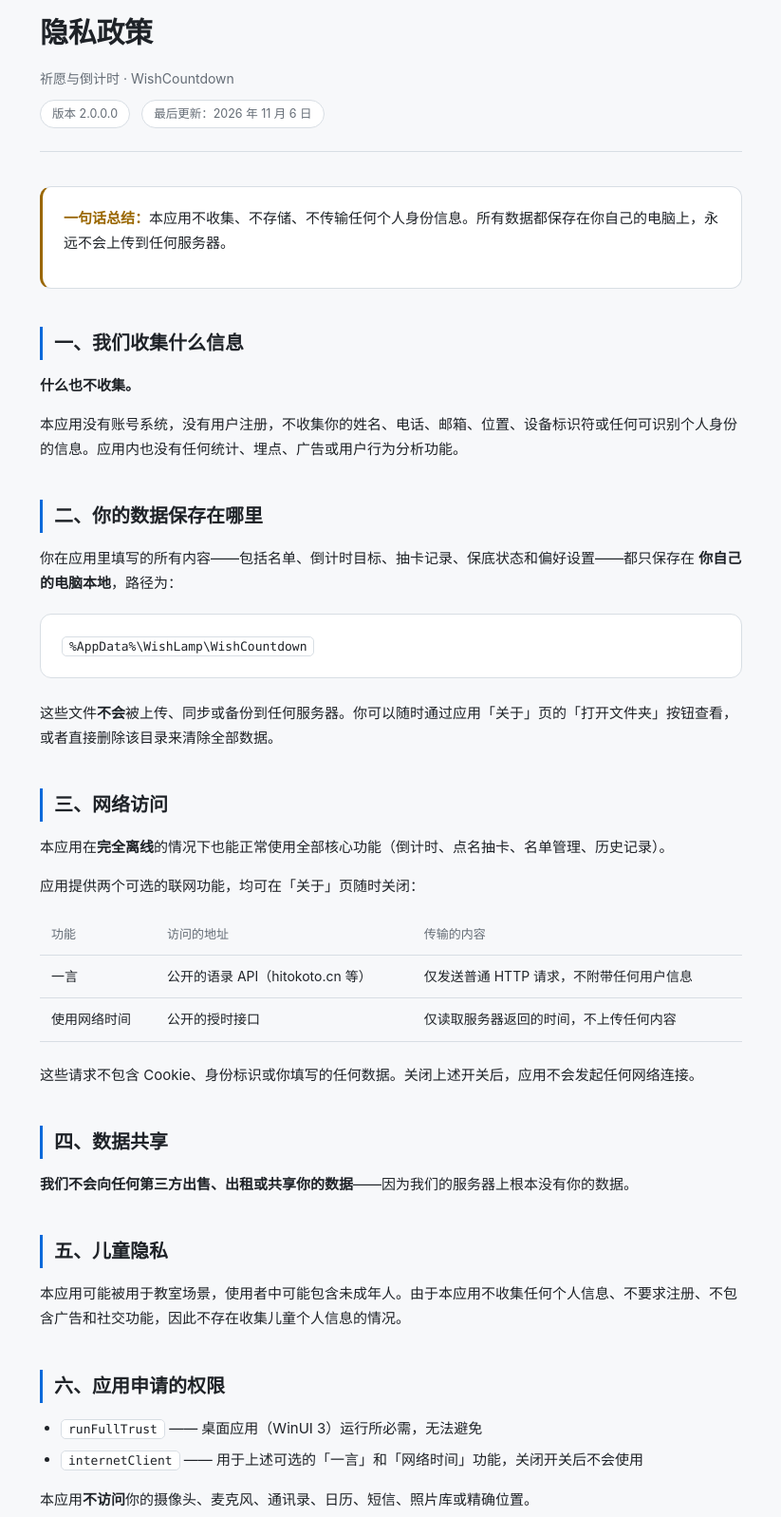
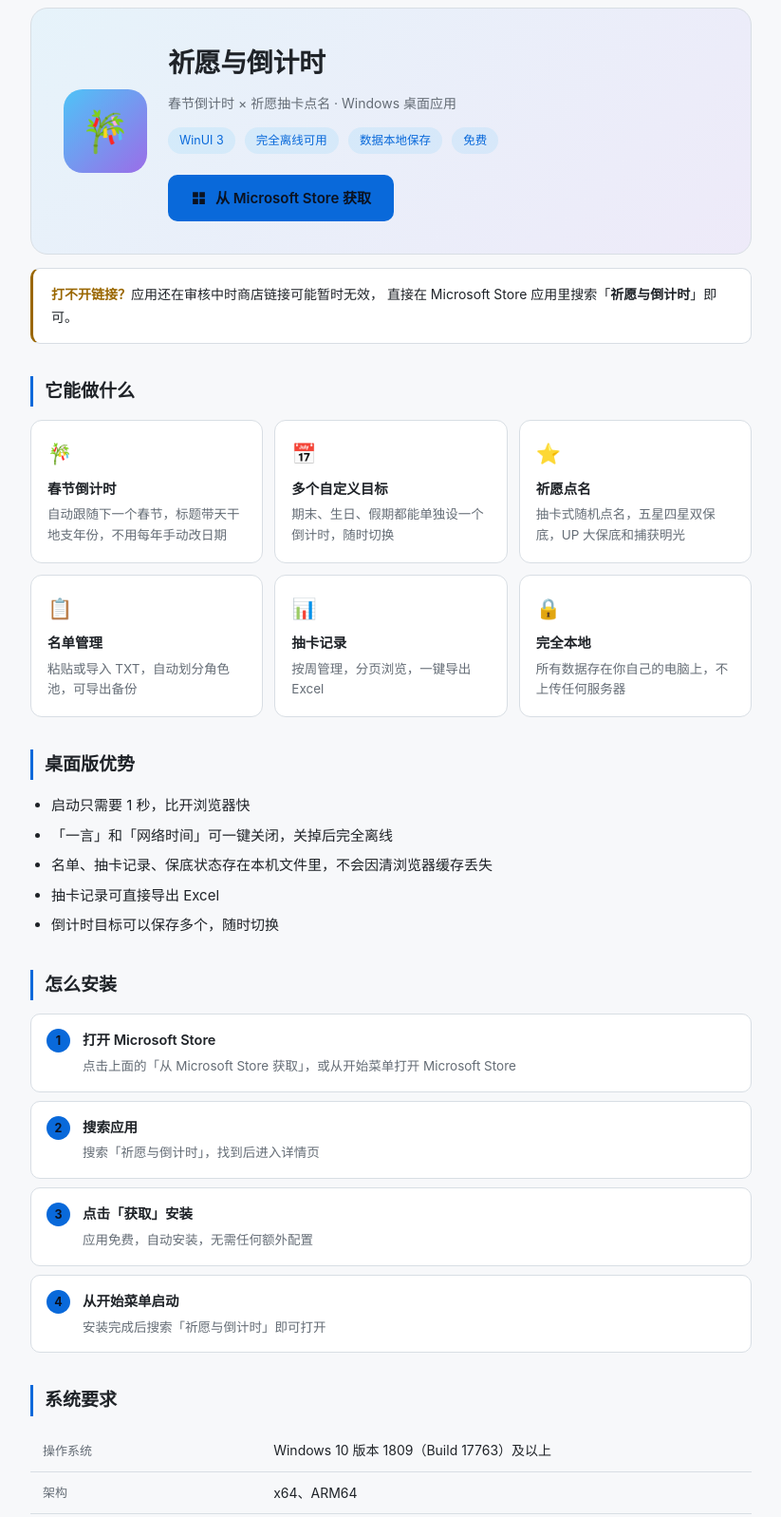
Before and after one commit to SGlowQ/2026, a plain HTML site: page index.html in a window 1280 px wide. Shown: the part 40-1637 px from the top of the page at 95% size, without its empty margins (228-1051 px from the left). Drawn offline with Linux system fonts and the light colour scheme.

Commit message:
Update index.html

```diff
--- a/index.html
+++ b/index.html
@@ -3,17 +3,18 @@
 <head>
 <meta charset="UTF-8">
 <meta name="viewport" content="width=device-width, initial-scale=1.0">
-<title>隐私政策 · 祈愿与倒计时</title>
-<meta name="description" content="祈愿与倒计时（WishLamp）隐私政策 — 说明本应用如何处理你的数据">
+<title>祈愿与倒计时 · Microsoft Store</title>
+<meta name="description" content="祈愿与倒计时 — 春节倒计时 + 祈愿抽卡点名的 Windows 桌面应用">
 <style>
   :root {
-    --bg: #14161a;
-    --card: #1c1f26;
+    --bg: #0f1115;
+    --card: #171a21;
     --text: #e8eaed;
     --text-dim: #9aa0a6;
     --accent: #4fc3f7;
+    --purple: #9b6de8;
     --gold: #ffd700;
-    --border: #2a2e37;
+    --border: #262a33;
   }
   @media (prefers-color-scheme: light) {
     :root {
@@ -22,212 +23,309 @@
       --text: #1f2328;
       --text-dim: #656d76;
       --accent: #0969da;
+      --purple: #8250df;
       --gold: #9a6700;
       --border: #d8dee4;
     }
   }
-  * { box-sizing: border-box; }
+  * { box-sizing: border-box; margin: 0; padding: 0; }
   body {
-    margin: 0;
-    padding: 0;
     background: var(--bg);
     color: var(--text);
     font-family: "Microsoft YaHei UI", "Microsoft YaHei", -apple-system,
                  BlinkMacSystemFont, "Segoe UI", system-ui, sans-serif;
-    line-height: 1.75;
+    line-height: 1.7;
     font-size: 15px;
   }
-  .wrap {
-    max-width: 780px;
-    margin: 0 auto;
-    padding: 48px 20px 80px;
+  .wrap { max-width: 800px; margin: 0 auto; padding: 48px 20px 70px; }
+
+  /* 顶部 */
+  .hero {
+    background: linear-gradient(135deg, rgba(79,195,247,0.10), rgba(155,109,232,0.10));
+    border: 1px solid var(--border);
+    border-radius: 18px;
+    padding: 34px;
+    display: flex;
+    gap: 22px;
+    align-items: center;
+    flex-wrap: wrap;
+    margin-bottom: 14px;
   }
-  header {
-    margin-bottom: 36px;
-    padding-bottom: 24px;
-    border-bottom: 1px solid var(--border);
+  .hero-icon {
+    width: 88px; height: 88px;
+    border-radius: 20px;
+    background: linear-gradient(135deg, #4fc3f7 0%, #9b6de8 100%);
+    display: flex; align-items: center; justify-content: center;
+    font-size: 42px;
+    flex-shrink: 0;
   }
-  h1 {
-    font-size: 30px;
-    font-weight: 600;
-    margin: 0 0 10px;
-    letter-spacing: -0.3px;
-  }
-  .sub {
-    color: var(--text-dim);
-    font-size: 14px;
-    margin: 0;
-  }
+  .hero-body { flex: 1; min-width: 230px; }
+  .hero h1 { font-size: 28px; font-weight: 600; margin-bottom: 6px; letter-spacing: -0.4px; }
+  .hero-sub { color: var(--text-dim); font-size: 14px; margin-bottom: 14px; }
+  .badges { margin-bottom: 16px; }
   .badge {
     display: inline-block;
-    background: var(--card);
-    border: 1px solid var(--border);
+    background: rgba(79,195,247,0.13);
+    color: var(--accent);
     border-radius: 999px;
     padding: 3px 12px;
     font-size: 12.5px;
-    color: var(--text-dim);
-    margin-right: 8px;
-    margin-top: 10px;
+    margin: 0 6px 6px 0;
   }
+  .btn-main {
+    display: inline-flex;
+    align-items: center;
+    gap: 9px;
+    background: var(--accent);
+    color: #0b1220;
+    font-weight: 600;
+    text-decoration: none;
+    padding: 12px 24px;
+    border-radius: 10px;
+    font-size: 15px;
+    transition: opacity .15s;
+  }
+  .btn-main:hover { opacity: .87; }
+  .btn-main svg { width: 17px; height: 17px; }
+
+  /* 面板 */
+  .panel { display: block; }
+
   h2 {
-    font-size: 20px;
+    font-size: 19px;
     font-weight: 600;
-    margin: 40px 0 14px;
+    margin: 34px 0 14px;
     padding-left: 12px;
     border-left: 3px solid var(--accent);
   }
-  h3 {
-    font-size: 16px;
-    font-weight: 600;
-    margin: 24px 0 10px;
-    color: var(--text);
-  }
-  p { margin: 0 0 14px; }
-  ul { margin: 0 0 16px; padding-left: 22px; }
-  li { margin-bottom: 7px; }
+  h2:first-child { margin-top: 0; }
+  p { margin-bottom: 12px; }
+  ul { margin: 0 0 14px 22px; }
+  li { margin-bottom: 6px; }
+  a { color: var(--accent); text-decoration: none; }
+  a:hover { text-decoration: underline; }
+  strong { font-weight: 600; }
   code {
     background: var(--card);
     border: 1px solid var(--border);
     border-radius: 5px;
     padding: 2px 7px;
-    font-family: Consolas, "Cascadia Mono", monospace;
-    font-size: 13px;
+    font-family: Consolas, monospace;
+    font-size: 12.5px;
     word-break: break-all;
   }
-  .card {
+
+  /* 特性 */
+  .grid {
+    display: grid;
+    grid-template-columns: repeat(auto-fit, minmax(230px, 1fr));
+    gap: 12px;
+    margin-bottom: 10px;
+  }
+  .feat {
     background: var(--card);
     border: 1px solid var(--border);
     border-radius: 12px;
-    padding: 20px 22px;
-    margin: 18px 0 24px;
+    padding: 17px;
   }
-  .highlight {
+  .feat-i { font-size: 21px; display: block; margin-bottom: 7px; }
+  .feat-t { font-weight: 600; font-size: 14.5px; margin-bottom: 4px; }
+  .feat-d { color: var(--text-dim); font-size: 13.5px; line-height: 1.6; }
+
+  /* 步骤 */
+  .steps { counter-reset: s; }
+  .step {
+    background: var(--card);
+    border: 1px solid var(--border);
+    border-radius: 10px;
+    padding: 15px 18px 15px 54px;
+    margin-bottom: 9px;
+    position: relative;
+    counter-increment: s;
+  }
+  .step::before {
+    content: counter(s);
+    position: absolute;
+    left: 16px; top: 15px;
+    width: 25px; height: 25px;
+    border-radius: 50%;
+    background: var(--accent);
+    color: #0b1220;
+    display: flex; align-items: center; justify-content: center;
+    font-size: 12.5px; font-weight: 700;
+  }
+  .step-t { font-weight: 600; margin-bottom: 3px; font-size: 14.5px; }
+  .step-d { color: var(--text-dim); font-size: 13.5px; }
+
+  /* 表格 */
+  table { width: 100%; border-collapse: collapse; margin: 12px 0 18px; font-size: 14px; }
+  th, td { text-align: left; padding: 10px 13px; border-bottom: 1px solid var(--border); }
+  th { color: var(--text-dim); font-weight: 500; font-size: 13px; width: 32%; }
+  td { word-break: break-word; }
+
+  /* 提示 */
+  .note {
+    background: var(--card);
+    border: 1px solid var(--border);
     border-left: 3px solid var(--gold);
-  }
-  .highlight strong { color: var(--gold); }
-  table {
-    width: 100%;
-    border-collapse: collapse;
-    margin: 16px 0 22px;
+    border-radius: 10px;
+    padding: 15px 19px;
+    margin: 14px 0;
     font-size: 14px;
   }
-  th, td {
-    text-align: left;
-    padding: 10px 12px;
-    border-bottom: 1px solid var(--border);
-  }
-  th {
-    color: var(--text-dim);
-    font-weight: 500;
-    font-size: 13px;
-  }
-  a {
-    color: var(--accent);
-    text-decoration: none;
-  }
-  a:hover { text-decoration: underline; }
+  .note strong { color: var(--gold); }
+
   footer {
-    margin-top: 56px;
-    padding-top: 24px;
+    margin-top: 48px;
+    padding-top: 22px;
     border-top: 1px solid var(--border);
     color: var(--text-dim);
     font-size: 13.5px;
+    display: flex;
+    justify-content: space-between;
+    flex-wrap: wrap;
+    gap: 8px;
   }
+
   @media (max-width: 600px) {
-    .wrap { padding: 32px 16px 60px; }
-    h1 { font-size: 24px; }
-    h2 { font-size: 18px; }
+    .wrap { padding: 28px 16px 56px; }
+    .hero { padding: 24px; }
+    .hero-icon { width: 68px; height: 68px; font-size: 32px; }
+    .hero h1 { font-size: 22px; }
+    h2 { font-size: 17px; }
   }
 </style>
 </head>
 <body>
 <div class="wrap">
 
-  <header>
-    <h1>隐私政策</h1>
-    <p class="sub">祈愿与倒计时 · WishCountdown</p>
-    <span class="badge">版本 2.0.0.0</span>
-    <span class="badge">最后更新：2026 年 11 月 6 日</span>
-  </header>
+  <div class="hero">
+    <div class="hero-icon">🎋</div>
+    <div class="hero-body">
+      <h1>祈愿与倒计时</h1>
+      <div class="hero-sub">春节倒计时 × 祈愿抽卡点名 · Windows 桌面应用</div>
+      <div class="badges">
+        <span class="badge">WinUI 3</span>
+        <span class="badge">完全离线可用</span>
+        <span class="badge">数据本地保存</span>
+        <span class="badge">免费</span>
+      </div>
+      <a class="btn-main" href="https://apps.microsoft.com/detail/9PF3KCM4KN1B" target="_blank" rel="noopener">
+        <svg viewBox="0 0 24 24" fill="currentColor"><path d="M3 3h8v8H3V3zm10 0h8v8h-8V3zM3 13h8v8H3v-8zm10 0h8v8h-8v-8z"/></svg>
+        从 Microsoft Store 获取
+      </a>
+    </div>
+  </div>
+  <!-- 面板：桌面版 -->
+  <div class="panel" id="p-store">
 
-  <div class="card highlight">
-    <p><strong>一句话总结：</strong>本应用不收集、不存储、不传输任何个人身份信息。所有数据都保存在你自己的电脑上，永远不会上传到任何服务器。</p>
+    <div class="note">
+      <strong>打不开链接？</strong>应用还在审核中时商店链接可能暂时无效，
+      直接在 Microsoft Store 应用里搜索「<b>祈愿与倒计时</b>」即可。
     </div>
 
-  <h2>一、我们收集什么信息</h2>
-  <p><strong>什么也不收集。</strong></p>
-  <p>本应用没有账号系统，没有用户注册，不收集你的姓名、电话、邮箱、位置、设备标识符或任何可识别个人身份的信息。应用内也没有任何统计、埋点、广告或用户行为分析功能。</p>
+    <h2>它能做什么</h2>
+    <div class="grid">
+      <div class="feat">
+        <span class="feat-i">🎋</span>
+        <div class="feat-t">春节倒计时</div>
+        <div class="feat-d">自动跟随下一个春节，标题带天干地支年份，不用每年手动改日期</div>
+      </div>
+      <div class="feat">
+        <span class="feat-i">📅</span>
+        <div class="feat-t">多个自定义目标</div>
+        <div class="feat-d">期末、生日、假期都能单独设一个倒计时，随时切换</div>
+      </div>
+      <div class="feat">
+        <span class="feat-i">⭐</span>
+        <div class="feat-t">祈愿点名</div>
+        <div class="feat-d">抽卡式随机点名，五星四星双保底，UP 大保底和捕获明光</div>
+      </div>
+      <div class="feat">
+        <span class="feat-i">📋</span>
+        <div class="feat-t">名单管理</div>
+        <div class="feat-d">粘贴或导入 TXT，自动划分角色池，可导出备份</div>
+      </div>
+      <div class="feat">
+        <span class="feat-i">📊</span>
+        <div class="feat-t">抽卡记录</div>
+        <div class="feat-d">按周管理，分页浏览，一键导出 Excel</div>
+      </div>
+      <div class="feat">
+        <span class="feat-i">🔒</span>
+        <div class="feat-t">完全本地</div>
+        <div class="feat-d">所有数据存在你自己的电脑上，不上传任何服务器</div>
+      </div>
+    </div>
 
-  <h2>二、你的数据保存在哪里</h2>
-  <p>你在应用里填写的所有内容——包括名单、倒计时目标、抽卡记录、保底状态和偏好设置——都只保存在 <strong>你自己的电脑本地</strong>，路径为：</p>
-  <div class="card">
-    <code>%AppData%\WishLamp\WishCountdown</code>
+    <h2>桌面版优势</h2>
+    <ul>
+      <li>启动只需要 1 秒，比开浏览器快</li>
+      <li>「一言」和「网络时间」可一键关闭，关掉后完全离线</li>
+      <li>名单、抽卡记录、保底状态存在本机文件里，不会因清浏览器缓存丢失</li>
+      <li>抽卡记录可直接导出 Excel</li>
+      <li>倒计时目标可以保存多个，随时切换</li>
+    </ul>
+
+    <h2>怎么安装</h2>
+    <div class="steps">
+      <div class="step">
+        <div class="step-t">打开 Microsoft Store</div>
+        <div class="step-d">点击上面的「从 Microsoft Store 获取」，或从开始菜单打开 Microsoft Store</div>
       </div>
-  <p>这些文件<strong>不会</strong>被上传、同步或备份到任何服务器。你可以随时通过应用「关于」页的「打开文件夹」按钮查看，或者直接删除该目录来清除全部数据。</p>
+      <div class="step">
+        <div class="step-t">搜索应用</div>
+        <div class="step-d">搜索「祈愿与倒计时」，找到后进入详情页</div>
+      </div>
+      <div class="step">
+        <div class="step-t">点击「获取」安装</div>
+        <div class="step-d">应用免费，自动安装，无需任何额外配置</div>
+      </div>
+      <div class="step">
+        <div class="step-t">从开始菜单启动</div>
+        <div class="step-d">安装完成后搜索「祈愿与倒计时」即可打开</div>
+      </div>
+    </div>
 
-  <h2>三、网络访问</h2>
-  <p>本应用在<strong>完全离线</strong>的情况下也能正常使用全部核心功能（倒计时、点名抽卡、名单管理、历史记录）。</p>
-  <p>应用提供两个可选的联网功能，均可在「关于」页随时关闭：</p>
-
+    <h2>系统要求</h2>
     <table>
-    <thead>
-      <tr>
-        <th>功能</th>
-        <th>访问的地址</th>
-        <th>传输的内容</th>
-      </tr>
-    </thead>
-    <tbody>
-      <tr>
-        <td>一言</td>
-        <td>公开的语录 API（hitokoto.cn 等）</td>
-        <td>仅发送普通 HTTP 请求，不附带任何用户信息</td>
-      </tr>
-      <tr>
-        <td>使用网络时间</td>
-        <td>公开的授时接口</td>
-        <td>仅读取服务器返回的时间，不上传任何内容</td>
-      </tr>
-    </tbody>
+      <tr><th>操作系统</th><td>Windows 10 版本 1809（Build 17763）及以上</td></tr>
+      <tr><th>架构</th><td>x64、ARM64</td></tr>
+      <tr><th>网络</th><td>可选。核心功能完全离线可用</td></tr>
+      <tr><th>磁盘空间</th><td>约 200 MB</td></tr>
     </table>
 
-  <p>这些请求不包含 Cookie、身份标识或你填写的任何数据。关闭上述开关后，应用不会发起任何网络连接。</p>
+    <h2>应用信息</h2>
+    <table>
+      <tr><th>应用名称</th><td>祈愿与倒计时</td></tr>
+      <tr><th>开发者</th><td>Sglowq</td></tr>
+      <tr><th>版本</th><td>2.0.2.0</td></tr>
+      <tr><th>价格</th><td>免费</td></tr>
+      <tr><th>Store ID</th><td><code>9PF3KCM4KN1B</code></td></tr>
+      <tr><th>商店链接</th><td><a href="https://apps.microsoft.com/detail/9PF3KCM4KN1B" target="_blank" rel="noopener">apps.microsoft.com/detail/9PF3KCM4KN1B</a></td></tr>
+    </table>
 
-  <h2>四、数据共享</h2>
-  <p><strong>我们不会向任何第三方出售、出租或共享你的数据</strong>——因为我们的服务器上根本没有你的数据。</p>
-
-  <h2>五、儿童隐私</h2>
-  <p>本应用可能被用于教室场景，使用者中可能包含未成年人。由于本应用不收集任何个人信息、不要求注册、不包含广告和社交功能，因此不存在收集儿童个人信息的情况。</p>
-
-  <h2>六、应用申请的权限</h2>
+    <h2>更新记录</h2>
     <ul>
-    <li><code>runFullTrust</code> —— 桌面应用（WinUI 3）运行所必需，无法避免</li>
-    <li><code>internetClient</code> —— 用于上述可选的「一言」和「网络时间」功能，关闭开关后不会使用</li>
-  </ul>
-  <p>本应用<strong>不访问</strong>你的摄像头、麦克风、通讯录、日历、短信、照片库或精确位置。</p>
-
-  <h2>七、你的控制权</h2>
-  <ul>
-    <li><strong>关闭联网</strong>：在「关于」页关闭「一言」和「使用网络时间」开关，应用即完全离线运行</li>
-    <li><strong>删除数据</strong>：删除 <code>%AppData%\WishLamp\WishCountdown</code> 目录即可清空全部本地数据</li>
-    <li><strong>卸载应用</strong>：从开始菜单或「设置 → 应用」中卸载即可</li>
+      <li><strong>2.0.2.0</strong> —— 「打开文件夹」改用更可靠的方式，修复部分情况下点了没反应</li>
+      <li><strong>2.0.1.0</strong> —— 修复数据无法保存（关闭重启后名单和记录丢失）、名单粘贴换行解析失败、元素图标重绘</li>
+      <li><strong>2.0.0.0</strong> —— 首次上架</li>
     </ul>
 
-  <h2>八、本政策的变更</h2>
-  <p>如果本政策有实质性变更，我们会更新本页面顶部的「最后更新」日期。由于本应用不收集任何联系方式，建议你在升级后回到本页面查看最新版本。</p>
-
-  <h2>九、联系我们</h2>
-  <p>如果你对本隐私政策有任何疑问，可以通过以下方式联系：</p>
+    <h2>相关链接</h2>
     <ul>
-    <li>GitHub：<a href="https://github.com/SGlowQ" target="_blank" rel="noopener">github.com/sglowq</a></li>
-    <li>项目主页：<a href="https://SGlowQ.github.io/2026/" target="_blank" rel="noopener">sglowq.github.io/2026</a></li>
+      <li><a href="https://apps.microsoft.com/detail/9PF3KCM4KN1B" target="_blank" rel="noopener">Microsoft Store 页面</a></li>
+      <li><a href="https://github.com/sglowq" target="_blank" rel="noopener">GitHub</a></li>
     </ul>
 
+  </div>
+
   <footer>
-    <p>© 2026 Sglowq · 祈愿与倒计时</p>
-    <p>本页面适用于 Microsoft Store 上架的 Windows 桌面版本，以及网页版倒计时。</p>
+    <span>© 2026 Sglowq · 祈愿与倒计时</span>
+    <span>最后更新：2026 年 11 月</span>
   </footer>
 
 </div>
+
 </body>
 </html>
```
Lines whose indentation alone changed are shown as unchanged.
